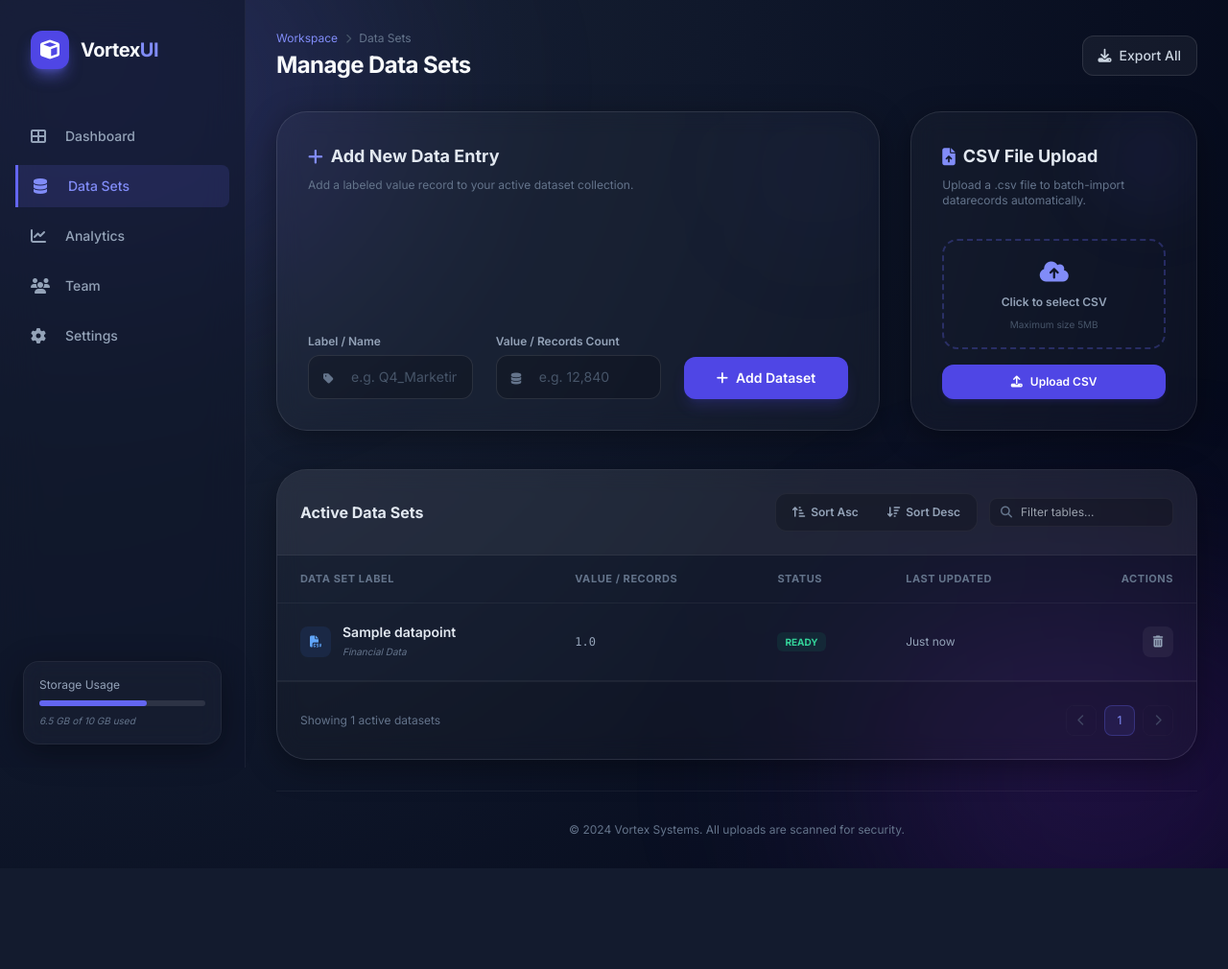
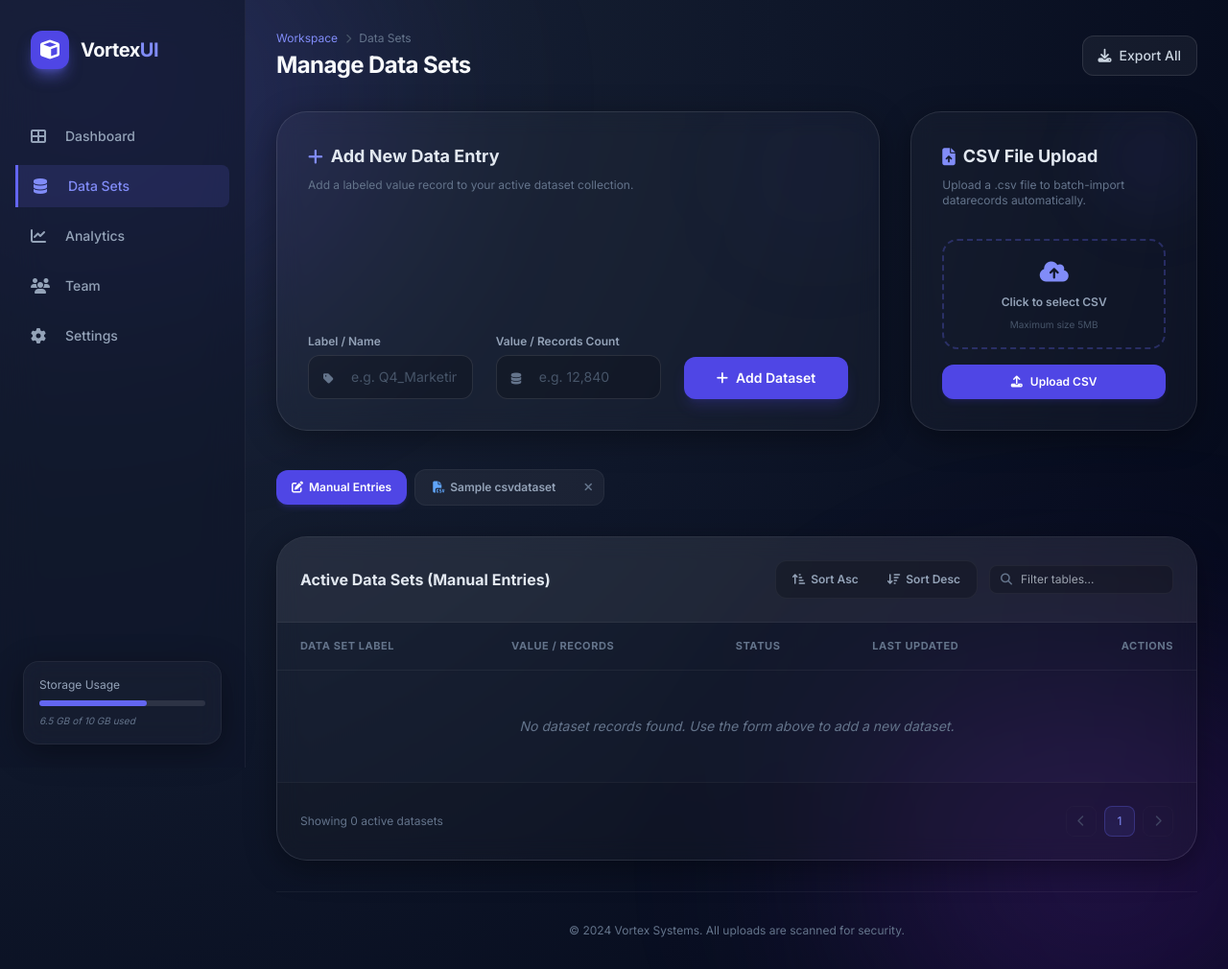
Before and after one commit to DeadlyPro34/DATA_PRO, a Django app: page /datasets/ in a window 1280 px wide. Shown: the whole page at 96% size. Before the commit the page ends 905 px from the top, so only its background shows below. Run offline with Django 5.2, Linux system fonts and the light colour scheme; a user stored in the database is signed in; tables that the repository leaves empty hold one stand-in row (values such as "Sample post"); some libraries are stand-ins or nearby versions.

Commit message:
Updated
Some files updated

```diff
--- a/app/templates/DATA_PRO/Data_Sets/index.html
+++ b/app/templates/DATA_PRO/Data_Sets/index.html
@@ -159,24 +159,60 @@
     </div>
 </section>
 
+<!-- Data Sources Sub-navigation Tabs -->
+<div class="flex flex-wrap items-center gap-2 mb-6 pb-2 overflow-x-auto">
+    <a href="?source=manual" class="px-4 py-2.5 rounded-xl text-xs font-semibold flex items-center gap-1.5 transition-all {% if selected_source == 'manual' %}bg-indigo-600 text-white shadow-md shadow-indigo-600/20{% else %}bg-white/5 text-slate-400 hover:text-slate-200{% endif %}">
+        <i class="fas fa-edit"></i>
+        <span>Manual Entries</span>
+    </a>
+    {% for csv in csv_files %}
+    <div class="flex items-center gap-1 bg-white/5 rounded-xl p-0.5 border border-white/5">
+        <a href="?source={{ csv.id }}" class="px-4 py-2 rounded-lg text-xs font-semibold flex items-center gap-1.5 transition-all {% if selected_source == csv.id|stringformat:'s' %}bg-indigo-600 text-white{% else %}text-slate-400 hover:text-slate-200{% endif %}">
+            <i class="fas fa-file-csv text-blue-400"></i>
+            <span>{{ csv.name }}</span>
+        </a>
+        {% if is_admin %}
+        <form method="POST" action="" class="inline" onsubmit="return confirm('Are you sure you want to delete this dataset file and all its records?');">
+            {% csrf_token %}
+            <input type="hidden" name="action" value="delete_csv">
+            <input type="hidden" name="csv_id" value="{{ csv.id }}">
+            <button type="submit" class="w-7 h-7 rounded-lg hover:bg-rose-500/20 text-slate-500 hover:text-rose-400 transition-all flex items-center justify-center" title="Delete Dataset File">
+                <i class="fas fa-times text-xs"></i>
+            </button>
+        </form>
+        {% endif %}
+    </div>
+    {% endfor %}
+</div>
+
 <!-- Active Data Sets Table -->
 <section>
     <div class="glass-panel rounded-[32px] border border-white/10 overflow-hidden">
         <div class="p-6 border-b border-white/5 flex flex-col sm:flex-row sm:items-center justify-between gap-4 bg-white/5">
-            <h2 class="font-bold text-slate-200">Active Data Sets</h2>
+            <h2 class="font-bold text-slate-200">
+                {% if selected_source == 'manual' %}
+                    Active Data Sets (Manual Entries)
+                {% else %}
+                    {% for csv in csv_files %}
+                        {% if selected_source == csv.id|stringformat:'s' %}
+                            Active Data Sets ({{ csv.name }})
+                        {% endif %}
+                    {% endfor %}
+                {% endif %}
+            </h2>
             <div class="flex flex-wrap items-center gap-3">
                 <!-- Sorting Buttons -->
                 <div class="flex items-center gap-1 bg-black/20 p-1 rounded-xl border border-white/5">
-                    <a href="?sort=asc" class="px-3 py-1.5 rounded-lg text-xs font-semibold flex items-center gap-1.5 transition-all {% if request.GET.sort == 'asc' %}bg-indigo-600/30 text-indigo-400 border border-indigo-500/30{% else %}text-slate-400 hover:text-slate-200 border border-transparent{% endif %}" title="Sort Ascending">
+                    <a href="?source={{ selected_source }}&sort=asc" class="px-3 py-1.5 rounded-lg text-xs font-semibold flex items-center gap-1.5 transition-all {% if request.GET.sort == 'asc' %}bg-indigo-600/30 text-indigo-400 border border-indigo-500/30{% else %}text-slate-400 hover:text-slate-200 border border-transparent{% endif %}" title="Sort Ascending">
                         <i class="fas fa-sort-amount-up-alt"></i>
                         <span>Sort Asc</span>
                     </a>
-                    <a href="?sort=desc" class="px-3 py-1.5 rounded-lg text-xs font-semibold flex items-center gap-1.5 transition-all {% if request.GET.sort == 'desc' %}bg-indigo-600/30 text-indigo-400 border border-indigo-500/30{% else %}text-slate-400 hover:text-slate-200 border border-transparent{% endif %}" title="Sort Descending">
+                    <a href="?source={{ selected_source }}&sort=desc" class="px-3 py-1.5 rounded-lg text-xs font-semibold flex items-center gap-1.5 transition-all {% if request.GET.sort == 'desc' %}bg-indigo-600/30 text-indigo-400 border border-indigo-500/30{% else %}text-slate-400 hover:text-slate-200 border border-transparent{% endif %}" title="Sort Descending">
                         <i class="fas fa-sort-amount-down"></i>
                         <span>Sort Desc</span>
                     </a>
                     {% if request.GET.sort %}
-                    <a href="?" class="px-2 py-1.5 rounded-lg text-xs font-semibold text-slate-500 hover:text-slate-300 transition-all" title="Clear Sort">
+                    <a href="?source={{ selected_source }}" class="px-2 py-1.5 rounded-lg text-xs font-semibold text-slate-500 hover:text-slate-300 transition-all" title="Clear Sort">
                         <i class="fas fa-times"></i>
                     </a>
                     {% endif %}
@@ -184,7 +220,7 @@
                 <!-- Filter Search -->
                 <div class="relative">
                     <i class="fas fa-search absolute left-3 top-1/2 -translate-y-1/2 text-slate-500 text-xs"></i>
-                    <input type="text" placeholder="Filter tables..." class="bg-black/20 border border-white/5 py-1.5 pl-8 pr-4 rounded-lg text-xs outline-none focus:border-indigo-500/50 w-48">
+                    <input type="text" id="table-filter" placeholder="Filter tables..." class="bg-black/20 border border-white/5 py-1.5 pl-8 pr-4 rounded-lg text-xs outline-none focus:border-indigo-500/50 w-48">
                 </div>
             </div>
         </div>
@@ -270,3 +306,31 @@
     <p>&copy; 2024 Vortex Systems. All uploads are scanned for security.</p>
 </footer>
 {% endblock %}
+
+{% block extra_js %}
+<script>
+    document.addEventListener('DOMContentLoaded', function() {
+        const filterInput = document.getElementById('table-filter');
+        if (filterInput) {
+            filterInput.addEventListener('input', function() {
+                const filterValue = this.value.toLowerCase().trim();
+                const tableRows = document.querySelectorAll('tbody tr');
+
+                tableRows.forEach(row => {
+                    // Check if it's the empty row
+                    if (row.querySelector('td[colspan]')) return;
+
+                    const labelText = row.querySelector('td:first-child').textContent.toLowerCase();
+                    const valueText = row.querySelector('td:nth-child(2)').textContent.toLowerCase();
+
+                    if (labelText.includes(filterValue) || valueText.includes(filterValue)) {
+                        row.style.display = '';
+                    } else {
+                        row.style.display = 'none';
+                    }
+                });
+            });
+        }
+    });
+</script>
+{% endblock %}
--- a/app/templates/DATA_PRO/sidebar.html
+++ b/app/templates/DATA_PRO/sidebar.html
@@ -11,27 +11,27 @@
 
     <nav class="flex-1 px-4 space-y-2 mt-4">
         <!-- Dashboard Link -->
-        <a href="#" class="nav-link {% if active_page == 'dashboard' or 'Layout' in request.path or 'dashboard' in request.path %}active{% else %}text-slate-400{% endif %} flex items-center gap-4 py-3 px-4 rounded-r-lg transition-all">
+        <a href="{% url 'dashboard' %}" class="nav-link {% if active_page == 'dashboard' or 'Layout' in request.path or 'dashboard' in request.path %}active{% else %}text-slate-400{% endif %} flex items-center gap-4 py-3 px-4 rounded-r-lg transition-all">
             <i class="fas fa-th-large w-5"></i>
             <span class="font-medium text-sm">Dashboard</span>
         </a>
         <!-- Data Sets Link -->
-        <a href="#" class="nav-link {% if active_page == 'datasets' or 'Data_Sets' in request.path or 'datasets' in request.path %}active{% else %}text-slate-400{% endif %} flex items-center gap-4 py-3 px-4 rounded-r-lg transition-all">
+        <a href="{% url 'datasets' %}" class="nav-link {% if active_page == 'datasets' or 'Data_Sets' in request.path or 'datasets' in request.path %}active{% else %}text-slate-400{% endif %} flex items-center gap-4 py-3 px-4 rounded-r-lg transition-all">
             <i class="fas fa-database w-5"></i>
             <span class="font-medium text-sm">Data Sets</span>
         </a>
         <!-- Analytics Link -->
-        <a href="#" class="nav-link {% if active_page == 'analytics' or 'Analytics' in request.path or 'analytics' in request.path %}active{% else %}text-slate-400{% endif %} flex items-center gap-4 py-3 px-4 rounded-r-lg transition-all">
+        <a href="{% url 'analytics' %}" class="nav-link {% if active_page == 'analytics' or 'Analytics' in request.path or 'analytics' in request.path %}active{% else %}text-slate-400{% endif %} flex items-center gap-4 py-3 px-4 rounded-r-lg transition-all">
             <i class="fas fa-chart-line w-5"></i>
             <span class="font-medium text-sm">Analytics</span>
         </a>
         <!-- Team Link -->
-        <a href="#" class="nav-link {% if active_page == 'team' or 'Team' in request.path or 'team' in request.path %}active{% else %}text-slate-400{% endif %} flex items-center gap-4 py-3 px-4 rounded-r-lg transition-all">
+        <a href="{% url 'team' %}" class="nav-link {% if active_page == 'team' or 'Team' in request.path or 'team' in request.path %}active{% else %}text-slate-400{% endif %} flex items-center gap-4 py-3 px-4 rounded-r-lg transition-all">
             <i class="fas fa-users w-5"></i>
             <span class="font-medium text-sm">Team</span>
         </a>
         <!-- Settings Link -->
-        <a href="#" class="nav-link {% if active_page == 'settings' or 'Settings' in request.path or 'settings' in request.path %}active{% else %}text-slate-400{% endif %} flex items-center gap-4 py-3 px-4 rounded-r-lg transition-all">
+        <a href="{% url 'settings' %}" class="nav-link {% if active_page == 'settings' or 'Settings' in request.path or 'settings' in request.path %}active{% else %}text-slate-400{% endif %} flex items-center gap-4 py-3 px-4 rounded-r-lg transition-all">
             <i class="fas fa-cog w-5"></i>
             <span class="font-medium text-sm">Settings</span>
         </a>
--- a/app/views.py
+++ b/app/views.py
@@ -3,7 +3,7 @@ from django.contrib.auth import login as auth_login, authenticate
 from django.contrib.auth.models import User
 from django.contrib.auth.decorators import login_required
 from django.contrib import messages
-from .models import Team, TeamMember, DataPoint, TeamInvitation
+from .models import Team, TeamMember, DataPoint, TeamInvitation, CSVDataset
 import csv
 import io
 
@@ -342,6 +342,8 @@ def datasets_view(request):
                     file_data = csv_file.read().decode('utf-8')
                     csv_data = csv.reader(io.StringIO(file_data))
 
+                    csv_dataset = CSVDataset.objects.create(name=csv_file.name, team=team)
+
                     datapoints_to_create = []
                     count = 0
                     skipped_count = 0
@@ -360,7 +362,12 @@ def datasets_view(request):
                             if cleaned_val:
                                 try:
                                     value = float(cleaned_val)
-                                    datapoints_to_create.append(DataPoint(label=label, value=value, team=team))
+                                    datapoints_to_create.append(DataPoint(
+                                        label=label,
+                                        value=value,
+                                        team=team,
+                                        csv_file=csv_dataset
+                                    ))
                                     count += 1
                                 except ValueError:
                                     skipped_count += 1
@@ -371,11 +378,16 @@ def datasets_view(request):
 
                     if datapoints_to_create:
                         DataPoint.objects.bulk_create(datapoints_to_create)
+                    else:
+                        csv_dataset.delete()
 
                     if count > 0:
                         messages.success(request, f"Successfully imported {count} data entries from {csv_file.name}.")
-                    if skipped_count > 0:
-                        messages.warning(request, f"Skipped {skipped_count} row(s) containing invalid or non-numeric values.")
+                        if skipped_count > 0:
+                            messages.warning(request, f"Skipped {skipped_count} row(s) containing invalid or non-numeric values.")
+                        return redirect(f"/datasets/?source={csv_dataset.id}")
+                    else:
+                        messages.error(request, "No valid data entries were found in the uploaded file.")
                 except Exception as e:
                     messages.error(request, f"Error parsing CSV: {str(e)}")
 
@@ -392,10 +404,36 @@ def datasets_view(request):
                     except DataPoint.DoesNotExist:
                         pass
 
+        elif action == 'delete_csv':
+            if not is_admin:
+                messages.error(request, "Only team admins can delete CSV datasets.")
+            else:
+                csv_id = request.POST.get('csv_id')
+                if csv_id:
+                    try:
+                        CSVDataset.objects.get(id=csv_id, team=team).delete()
+                        messages.success(request, "CSV dataset and all associated records deleted successfully.")
+                    except CSVDataset.DoesNotExist:
+                        pass
+
+        query_params = request.GET.urlencode()
+        if query_params:
+            return redirect(f"/datasets/?{query_params}")
         return redirect('datasets')
 
     # Fetch dataset records scoped strictly to the current team
-    dataset = DataPoint.objects.filter(team=team)
+    csv_files = CSVDataset.objects.filter(team=team).order_by('-uploaded_at')
+    selected_source = request.GET.get('source', 'manual')
+
+    if selected_source == 'manual':
+        dataset = DataPoint.objects.filter(team=team, csv_file__isnull=True)
+    else:
+        try:
+            csv_dataset = CSVDataset.objects.get(id=selected_source, team=team)
+            dataset = DataPoint.objects.filter(team=team, csv_file=csv_dataset)
+        except (CSVDataset.DoesNotExist, ValueError):
+            dataset = DataPoint.objects.filter(team=team, csv_file__isnull=True)
+            selected_source = 'manual'
 
     # Sort data in view: order_by('value') or order_by('-value') based on query param (?sort=asc / ?sort=desc)
     sort_param = request.GET.get('sort', '').lower()
@@ -409,6 +447,8 @@ def datasets_view(request):
     context = {
         'dataset': dataset,
         'is_admin': is_admin,
+        'csv_files': csv_files,
+        'selected_source': selected_source,
     }
     return render(request, 'Data_Sets/index.html', context)
 
--- /dev/null
+++ b/test_dataset.csv
@@ -0,0 +1,3 @@
+Product A,150.5
+Product B,300.2
+Product C,75.0
```
Also changed, not shown: app/models.py (+9 -0 lines), app/migrations/0004_csvdataset_datapoint_csv_file.py (added).
